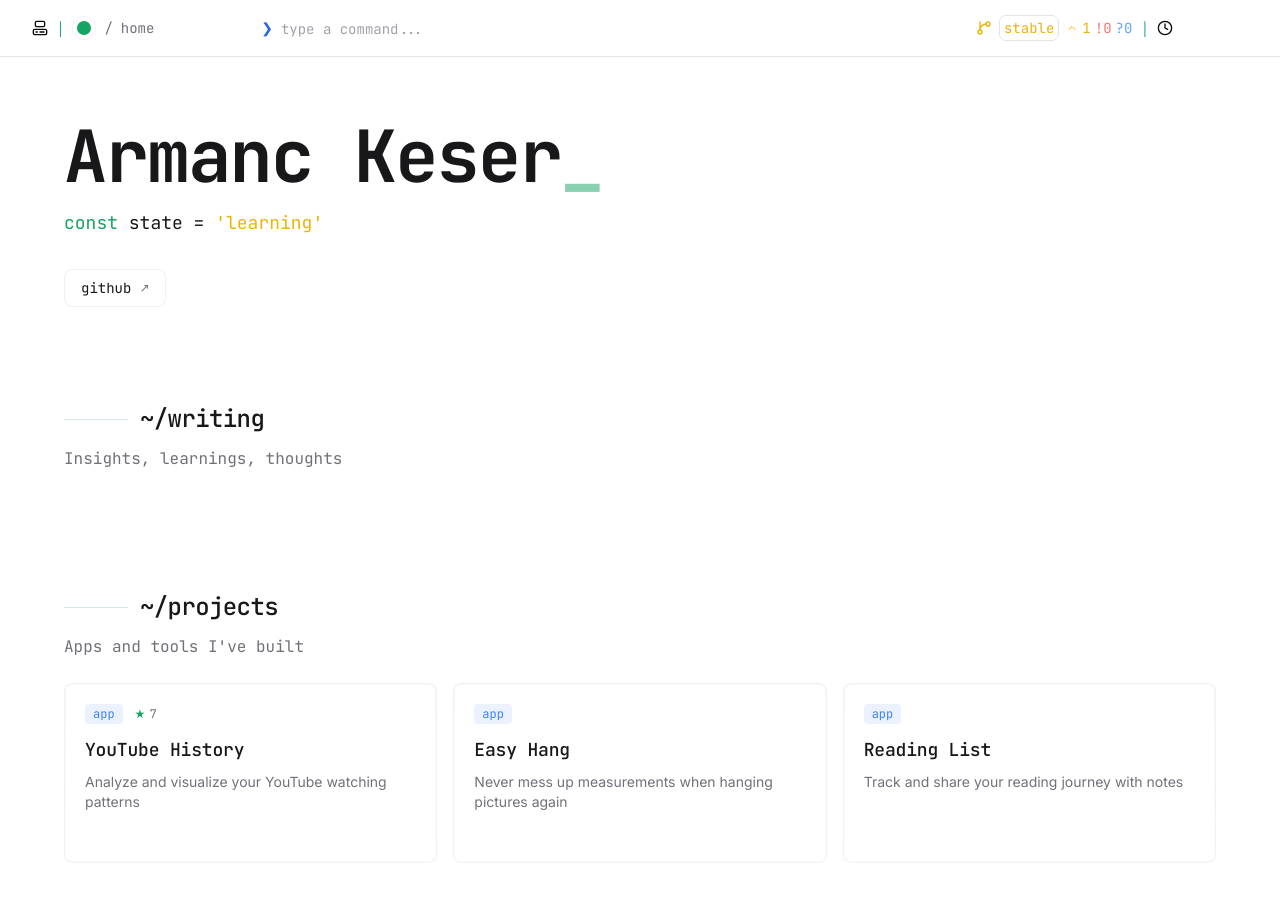
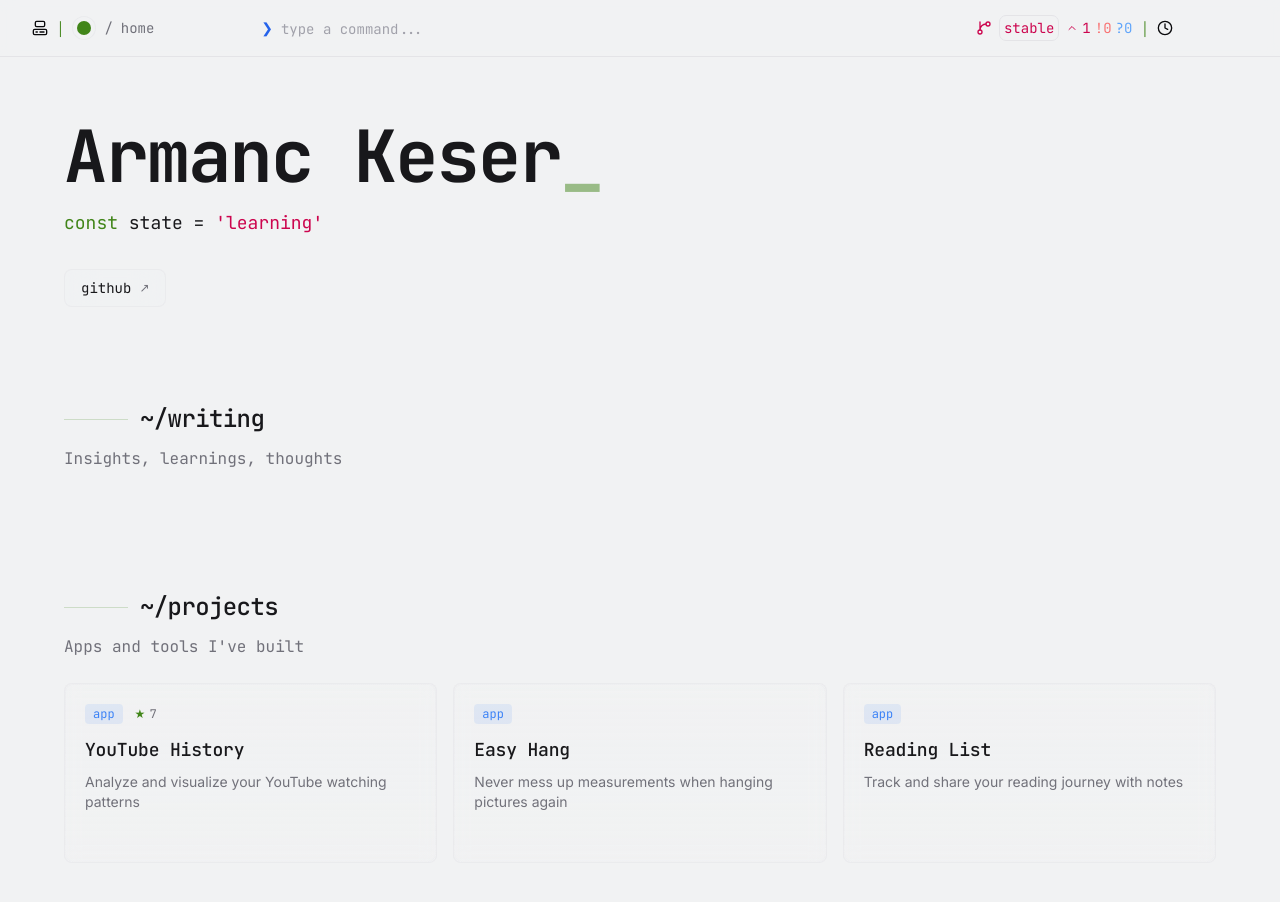
Before and after one commit to armanckeser/armanckeser.com, a SvelteKit app: page / in a window 1280 px wide. Shown: the top 902 px of the page. Built offline with nearby package versions, Linux system fonts and the light colour scheme; a web font is replaced by a local one.

Commit message:
refactor: update color palette and add background to main layout

```diff
--- a/src/app.css
+++ b/src/app.css
@@ -4,7 +4,7 @@
 
 @layer base {
 	:root {
-		--background: 0 0% 100%;
+		--background: 210 8% 95%;
 		--foreground: 240 10% 3.9%;
 
 		--muted: 240 4.8% 95.9%;
@@ -25,10 +25,10 @@
 		--secondary: 240 4.8% 95.9%;
 		--secondary-foreground: 240 5.9% 10%;
 
-		--accent: 152.6 76.9% 36.3%;  /* emerald-500 */
+		--accent: 98 68% 31%;
 		--accent-foreground: 0 0% 98%;  /* High contrast text */
 
-		--highlight: 45.7 93.4% 47.5%;  /* yellow-500 */
+		--highlight: 338 95% 41%;
 		--highlight-foreground: 240 5.9% 10%;
 
 		--destructive: 0 84.2% 60.2%;
--- a/src/routes/+layout.svelte
+++ b/src/routes/+layout.svelte
@@ -9,6 +9,6 @@ const { children } = $props()
 <ModeWatcher />
 
 <ShellPrompt />
-<main>
+<main class="bg-background">
   {@render children()}
 </main>
```
